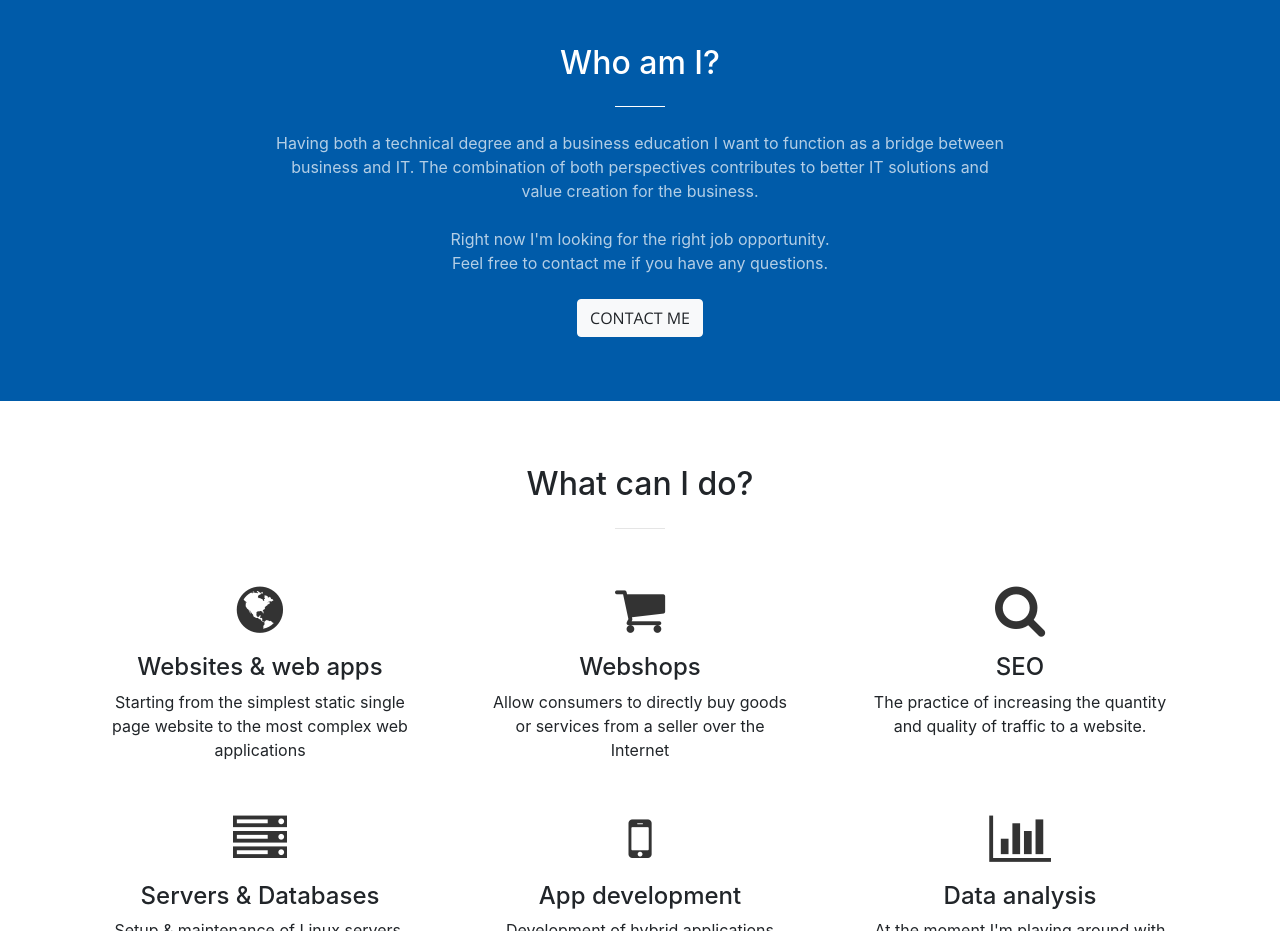
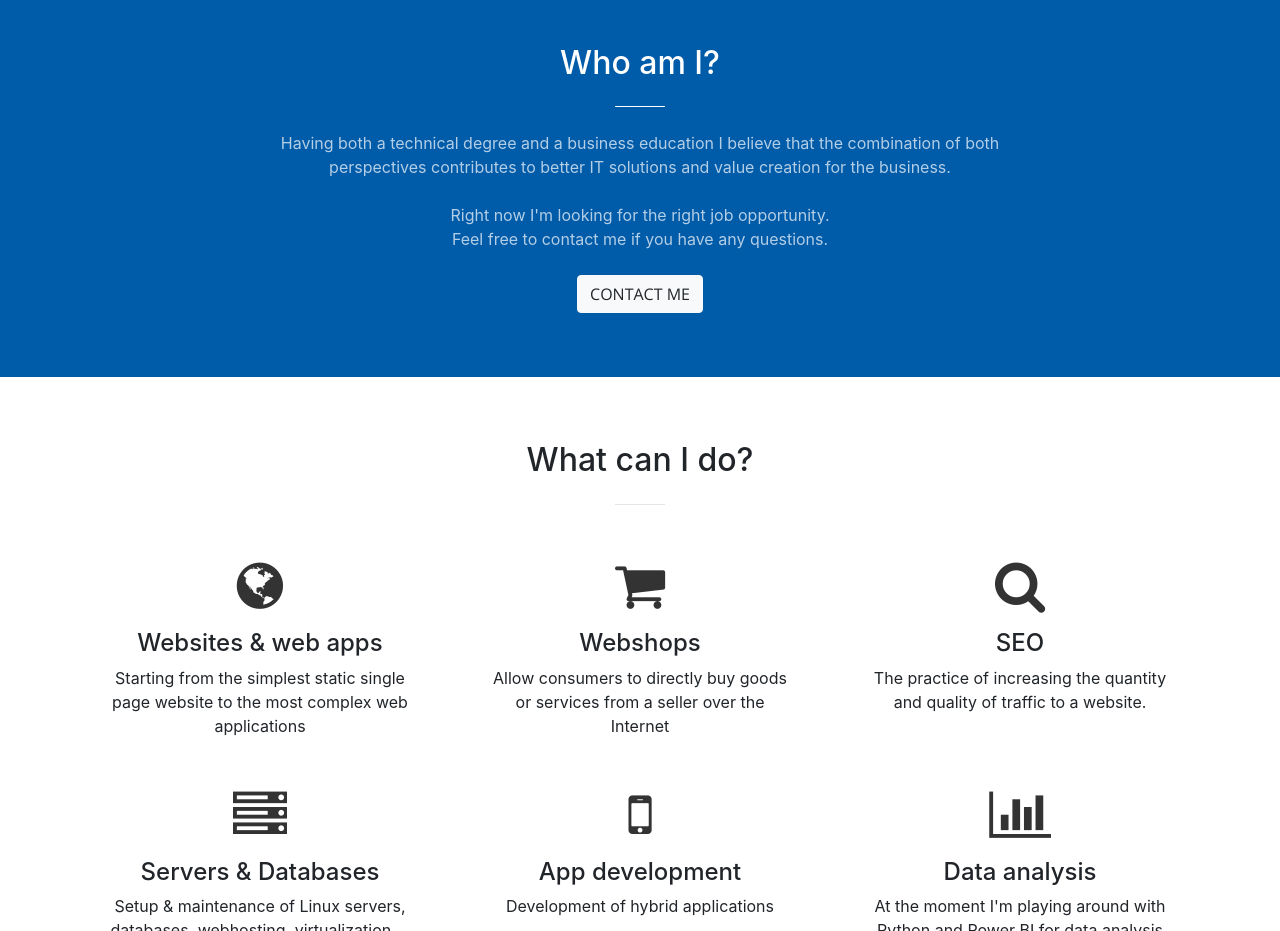
Before and after one commit to ralliet/rubenalliet.github.io, a website with bundled scripts: page index.html in a window 1280 px wide. Shown: the part 820-1751 px from the top of the page. Built offline with nearby package versions, Linux system fonts and the light colour scheme; files whose address does not match are found by name.

Commit message:
update website

```diff
--- a/index.html
+++ b/index.html
@@ -87,7 +87,7 @@
           <h2 class="section-heading text-white">Who am I?</h2>
           <hr class="light my-4">
           <p class="text-faded mb-4">
-            Having both a technical degree and a business education I want to function as a bridge between business and IT. The combination of both perspectives contributes to better IT solutions and value creation for the business.
+            Having both a technical degree and a business education I believe that the combination of both perspectives contributes to better IT solutions and value creation for the business.
           </p >
           <p class="text-faded mb-4">Right now I'm looking for the right job opportunity.<br/> Feel free to contact me if you have any questions.</p>
           <a class="btn btn-light btn-xl js-scroll-trigger" href="#contact">Contact me</a>
```
